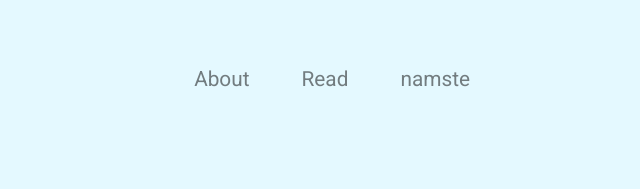
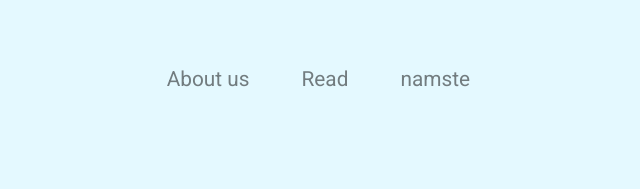
Before and after one commit to rakshitnayak/biw, a plain HTML site: page index.html in a window 1280 px wide. Shown: the top 189 px of the page, 592-1232 px from the left. Drawn offline with nearby package versions, Linux system fonts and the light colour scheme.

Commit message:
add about us

```diff
--- a/index.html
+++ b/index.html
@@ -37,7 +37,7 @@
         <div class="collapse navbar-collapse" id="navbarSupportedContent">
           <ul class="navbar-nav ml-auto">
             <li class="nav-item">
-              <a class="nav-link" href="#features">About</a>
+              <a class="nav-link" href="#features">About us</a>
             </li>
             <li class="nav-item">
               <a class="nav-link" href="#testimonials">Read</a>
```
